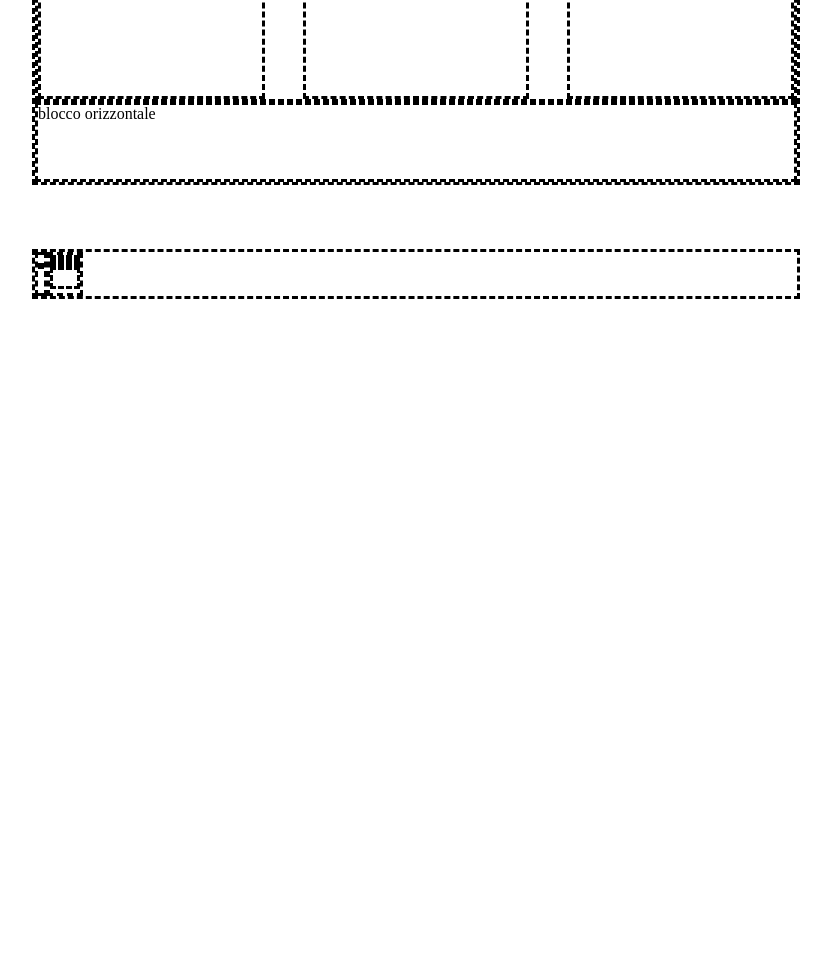
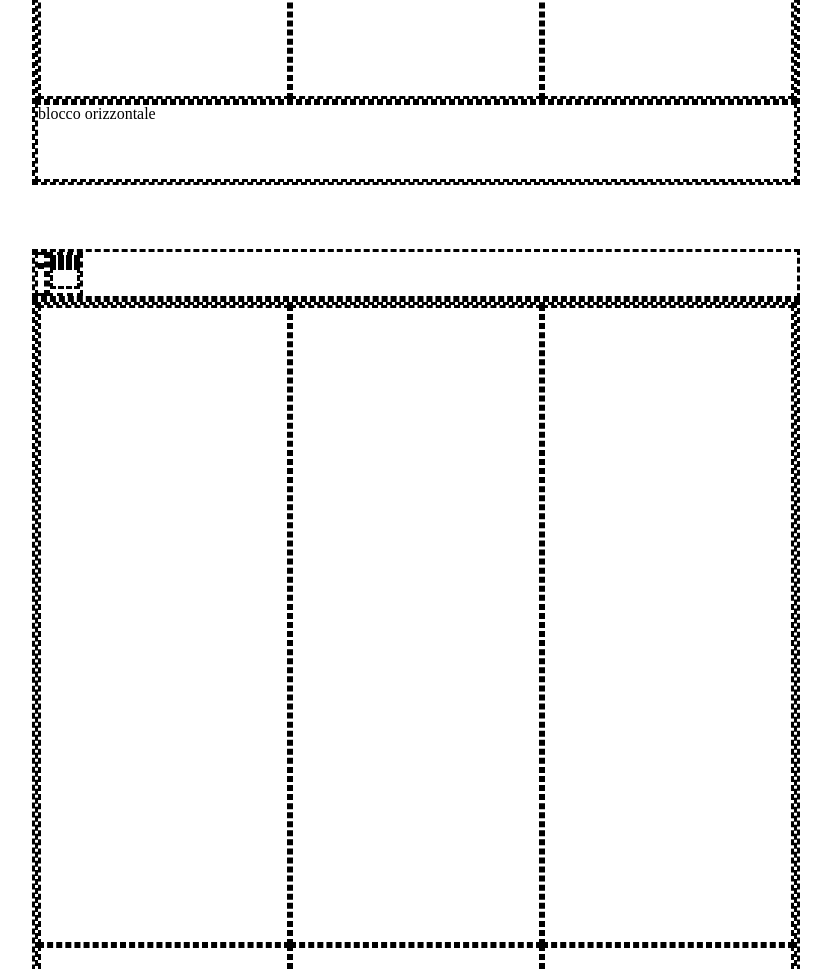
Before and after one commit to angelostori/htmlcss-dropbox, a plain HTML site: page index.html in a window 1280 px wide. Shown: the part 1282-2251 px from the top of the page, without its empty margins (224-1055 px from the left). Before the commit the page ends 1581 px from the top, so only its background shows below. Drawn offline with Linux system fonts and the light colour scheme.

Commit message:
fix row and column's css

```diff
--- a/css/style.css
+++ b/css/style.css
@@ -118,16 +118,16 @@ header img{
     width: 60%;
     margin: auto;
     max-width: 1200px;
+}
 
-    .row{
-        display: flex;
-        justify-content: space-between;
+.row{
+    display: flex;
+    flex-wrap: wrap;
+}
 
-        .col{
-            width: 30%;
-            padding: 1rem;
-        }
-    }
+.col{
+    width: calc(100% / 3);
+    padding: 1rem;
 }
 
 .mb-4{
--- a/index.html
+++ b/index.html
@@ -97,6 +97,16 @@
                 </div>
             </section>
 
+            <section class="operation">
+                <div class="row d-flex">
+                    <div class="col"></div>
+                    <div class="col"></div>
+                    <div class="col"></div>
+                    <div class="col"></div>
+                    <div class="col"></div>
+                    <div class="col"></div>
+                </div>row
+            </section>
         </div>
     </main>
 
```
